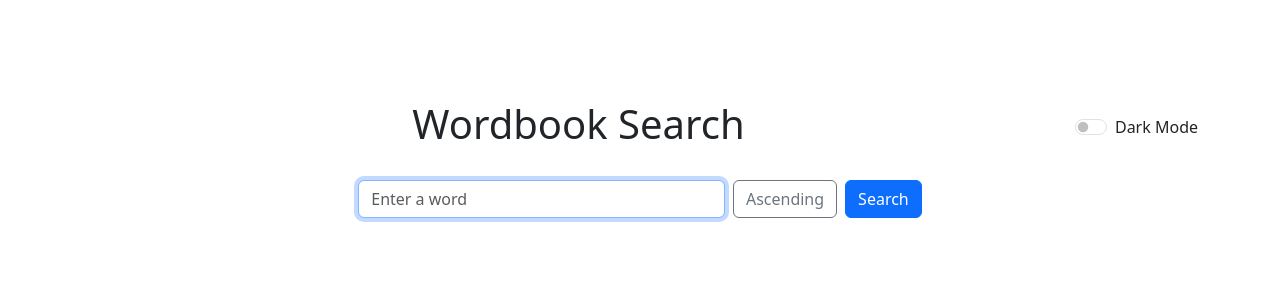
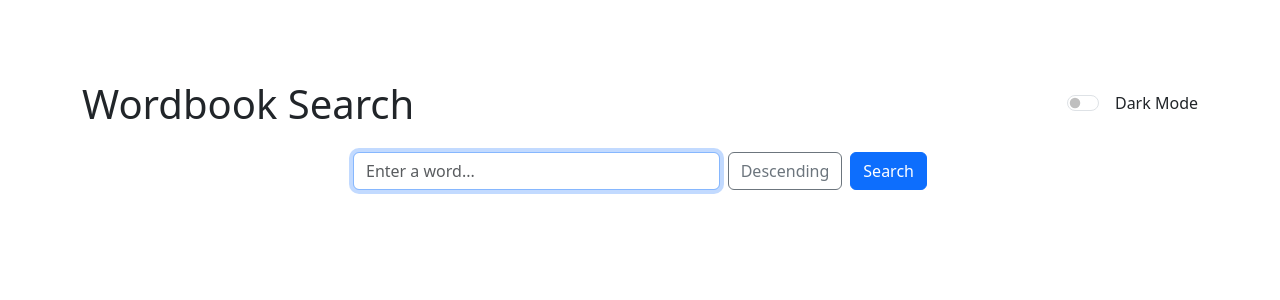
Before and after one commit to JH-Baik30/.sudanbi, a Flask app: page / in a window 1280 px wide. Shown: the top 300 px of the page. Run offline with Flask 3, Linux system fonts and the light colour scheme.

Commit message:
Sort button is working

```diff
--- a/app/views.py
+++ b/app/views.py
@@ -1,7 +1,7 @@
 # app/views.py
 from flask import Blueprint, render_template, request
 from app.models import Word
-from sqlalchemy import create_engine
+from sqlalchemy import create_engine, func
 from sqlalchemy.orm import sessionmaker
 
 main = Blueprint('main', __name__, template_folder='../templates')
@@ -31,4 +31,4 @@ def search():
 
         results = q.all()
 
-    return render_template('search.html', query=query, results=results)
+    return render_template('search.html', query=query, results=results, order=order)
--- a/requirements.txt
+++ b/requirements.txt
@@ -1,4 +1,4 @@
 flask
 sqlalchemy
-# pandas
-# openpyxl
+pandas
+openpyxl
--- a/templates/search.html
+++ b/templates/search.html
@@ -2,11 +2,11 @@
 <html lang="en" data-bs-theme="light">
 <head>
     <meta charset="UTF-8">
-    <title>Word Search</title>
+    <title>Wordbook Search</title>
     <link href="https://cdn.jsdelivr.net/npm/bootstrap@5.3.3/dist/css/bootstrap.min.css" rel="stylesheet">
     <style>
         .search-section {
-            margin-top: 100px;
+            margin-top: 80px;
         }
         .result-card {
             cursor: pointer;
@@ -15,23 +15,25 @@
 </head>
 <body>
     <div class="container search-section">
+        <!-- 헤더 + 다크모드 스위치 -->
         <div class="d-flex justify-content-between align-items-center mb-4">
-            <h1 class="text-center flex-grow-1">Wordbook Search</h1>
+            <h1 class="m-0">Wordbook Search</h1>
             <div class="form-check form-switch">
                 <input class="form-check-input" type="checkbox" id="darkModeSwitch">
-                <label class="form-check-label" for="darkModeSwitch">Dark Mode</label>
+                <label class="form-check-label ms-2" for="darkModeSwitch">Dark Mode</label>
             </div>
         </div>
 
-        <form method="get" action="/search" class="row justify-content-center g-2" id="search-form">
+        <!-- 검색 폼 -->
+        <form method="get" action="/search" class="row justify-content-center g-2 align-items-center">
             <div class="col-md-4">
-                <input type="text" id="search-input" class="form-control" name="q" placeholder="Enter a word" value="{{ query or '' }}">
+                <input type="text" id="search-input" class="form-control" name="q" placeholder="Enter a word..." value="{{ query or '' }}">
             </div>
 
+            <input type="hidden" name="order" id="orderInput" value="{{ order }}">
             <div class="col-auto">
-                <input type="hidden" name="order" id="order-input" value="{{ order or 'asc' }}">
-                <button type="submit" class="btn btn-outline-secondary" id="toggle-order-btn">
-                    {{ 'Descending' if order == 'desc' else 'Ascending' }}
+                <button type="submit" class="btn btn-outline-secondary" id="sortToggleBtn">
+                    {% if order == 'asc' %}Ascending{% else %}Descending{% endif %}
                 </button>
             </div>
 
@@ -41,6 +43,7 @@
         </form>
     </div>
 
+    <!-- 검색 결과 -->
     <div class="container mt-5">
         {% if results %}
             <h2 class="text-center mb-4">Search Results ({{ results|length }})</h2>
@@ -56,7 +59,7 @@
                         </div>
                     </div>
 
-                    <!-- Word detail modal -->
+                    <!-- 단어 상세 모달 -->
                     <div class="modal fade" id="modal-{{ word.id }}" tabindex="-1" aria-labelledby="modalLabel{{ word.id }}" aria-hidden="true">
                         <div class="modal-dialog modal-dialog-centered">
                             <div class="modal-content">
@@ -83,37 +86,35 @@
 
     <script src="https://cdn.jsdelivr.net/npm/bootstrap@5.3.3/dist/js/bootstrap.bundle.min.js"></script>
     <script>
-        // Autofocus
+        // 검색창 자동 포커스
         document.getElementById("search-input").focus();
 
-        // Dark mode save/restore
-        const darkModeSwitch = document.getElementById("darkModeSwitch");
-        const htmlTag = document.documentElement;
+        // 다크모드 유지 및 스위치 반영
+        const html = document.documentElement;
+        const switchEl = document.getElementById("darkModeSwitch");
+        const savedTheme = localStorage.getItem("theme");
 
-        const savedTheme = localStorage.getItem("theme");
-        if (savedTheme) {
-            htmlTag.setAttribute("data-bs-theme", savedTheme);
-            darkModeSwitch.checked = savedTheme === "dark";
-        } else {
-            const currentTheme = htmlTag.getAttribute("data-bs-theme") || "light";
-            localStorage.setItem("theme", currentTheme);
-            darkModeSwitch.checked = currentTheme === "dark";
+        if (savedTheme === "dark") {
+            html.setAttribute("data-bs-theme", "dark");
+            switchEl.checked = true;
         }
 
-        darkModeSwitch.addEventListener("change", function() {
-            const newTheme = this.checked ? "dark" : "light";
-            htmlTag.setAttribute("data-bs-theme", newTheme);
-            localStorage.setItem("theme", newTheme);
+        switchEl.addEventListener("change", () => {
+            const isDark = html.getAttribute("data-bs-theme") === "dark";
+            html.setAttribute("data-bs-theme", isDark ? "light" : "dark");
+            localStorage.setItem("theme", isDark ? "light" : "dark");
         });
 
-        // Toggle order button
-        document.getElementById("toggle-order-btn").addEventListener("click", function(e) {
-            e.preventDefault();
-            const orderInput = document.getElementById("order-input");
-            const newOrder = orderInput.value === "asc" ? "desc" : "asc";
-            orderInput.value = newOrder;
-            const form = document.getElementById("search-form");
-            form.submit();
+        // 정렬 토글 버튼
+        const sortBtn = document.getElementById("sortToggleBtn");
+        const orderInput = document.getElementById("orderInput");
+
+        sortBtn.addEventListener("click", function(e) {
+            e.preventDefault(); // form 기본 제출 막기
+            const current = orderInput.value;
+            const next = current === "asc" ? "desc" : "asc";
+            orderInput.value = next;
+            this.form.submit();
         });
     </script>
 </body>
```
